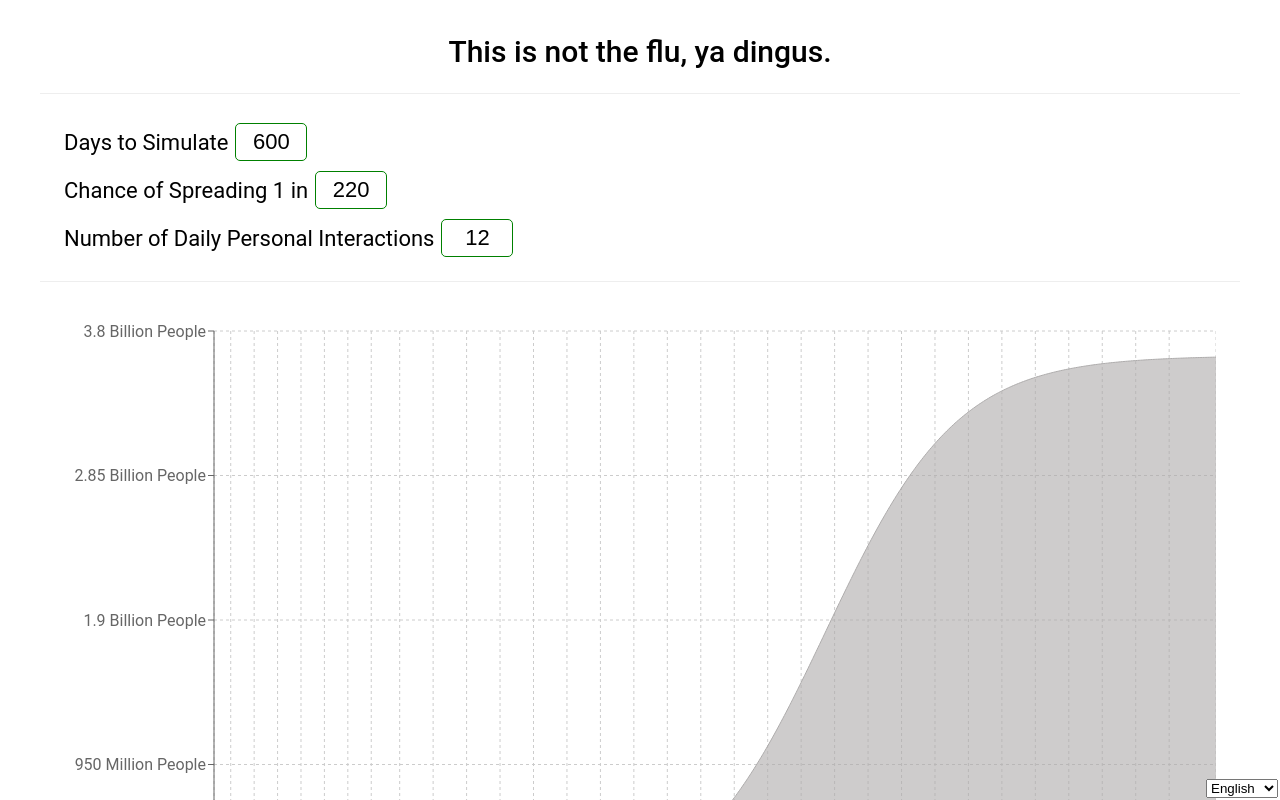
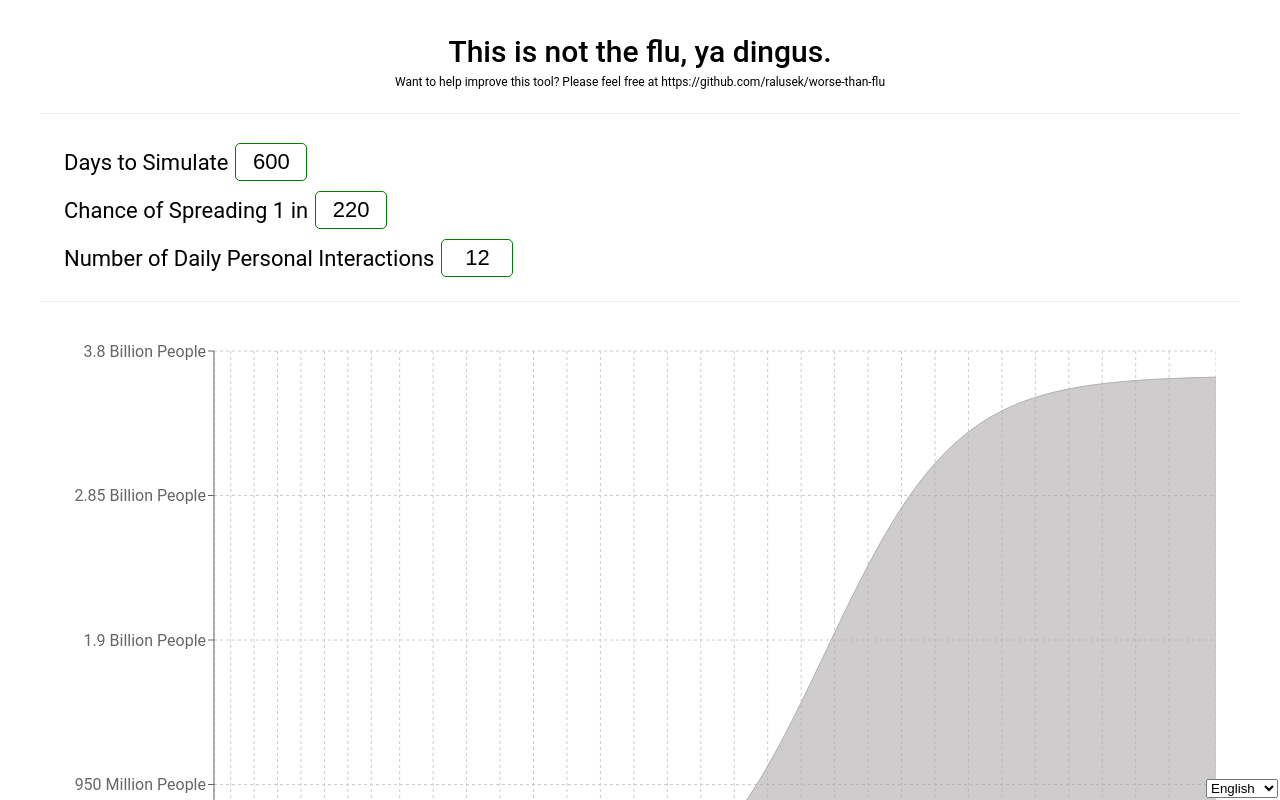
Before and after one commit to ralusek/worse-than-flu, a React (Create React App) app: page / in a window 1280 px wide. Built offline with nearby package versions, Linux system fonts and the light colour scheme.

Commit message:
added video, readme, and link to repo.

```diff
--- a/src/app/rootStyles.scss
+++ b/src/app/rootStyles.scss
@@ -31,13 +31,22 @@ $max-width-mobile: 980px;
       text-align: center;
 
       >.title {
-        font-size: 30px;
-        font-weight: 500;
 
-        @media screen and (max-width: $max-width-mobile) {
-          font-size: 26px;
-          margin-bottom: 15px;
+        .header-text {
+          font-size: 30px;
+          font-weight: 500;
+
+          @media screen and (max-width: $max-width-mobile) {
+            font-size: 26px;
+            margin-bottom: 15px;
+          }
         }
+
+        .contrib {
+          font-size: 12px;
+          margin-top: 6px;
+        }
+
       }
 
       >.controls-container {
@@ -53,7 +62,7 @@ $max-width-mobile: 980px;
         >.controls {
           display: flex;
           flex-direction: column;
-          width: 50%;
+          width: 66%;
           overflow: hidden;
 
           @media screen and (max-width: $max-width-mobile) {
@@ -102,7 +111,7 @@ $max-width-mobile: 980px;
         }
 
         >.video {
-          width: 50%;
+          width: 33%;
           text-align: center;
           margin-left: 12px;
 
--- a/src/app/rootView.tsx
+++ b/src/app/rootView.tsx
@@ -64,9 +64,12 @@ function RootView({
     <div className="content-wrapper">
       <div className="header">
         <div className="title card">
-          {
+          <div className="header-text">{
             languageRef[TITLE.ROOT_VIEW].name
-          }
+          }</div>
+          <div className="contrib">
+            Want to help improve this tool? Please feel free at https://github.com/ralusek/worse-than-flu
+          </div>
         </div>
         <div className="controls-container card">
           <div className="controls">
@@ -112,13 +115,13 @@ function RootView({
                                  refreshMode='debounce'
                                  refreshRate={500}
                                  onResize={(width) => setVideoContainerWidth(width)} />
-            {/* <YouTube
-              videoId="eejhwa-OzEo"
+            <YouTube
+              videoId="J6h4ewePMgQ"
               opts={{
                 width: String(videoContainerWidth),
                 height: String(videoContainerWidth * 9 / 16),
               }}
-            /> */}
+            />
           </div>
         </div>
       </div>
```
Also changed, not shown: 1 other file (tests, documents, lock files or other folders).
